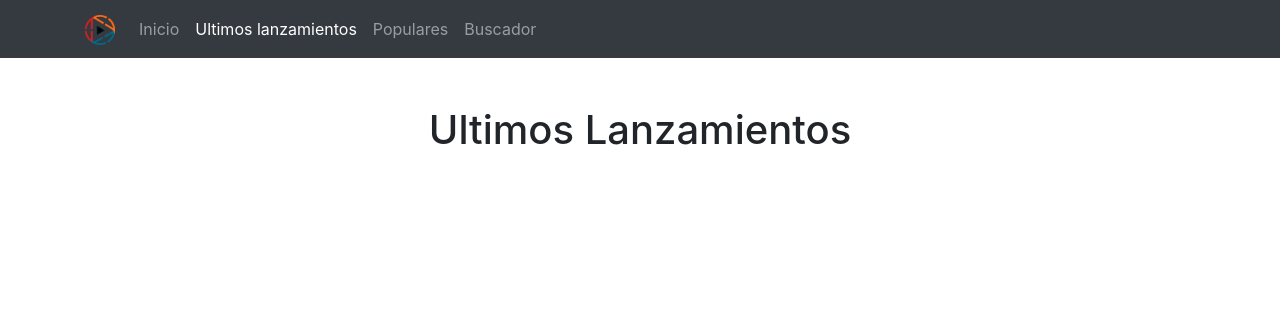
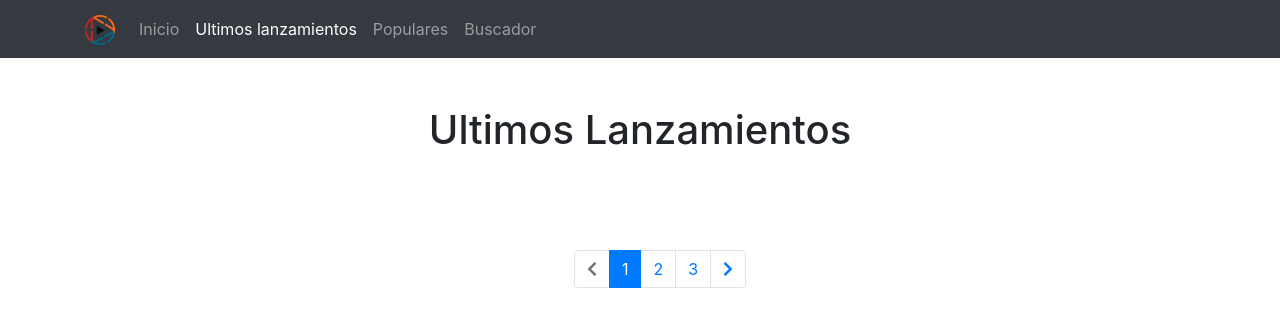
Before and after one commit to carlosalberto05/peliculas-js, a website: page now-playing.html in a window 1280 px wide. Drawn offline with nearby package versions, Linux system fonts and the light colour scheme; no server answers.

Commit message:
Se creo la paginacion

```diff
--- a/now-playing.html
+++ b/now-playing.html
@@ -66,6 +66,9 @@
     <div class="container-fluid mt-5">
       <h1 class="text-center mb-5">Ultimos Lanzamientos</h1>
       <div class="row list-cards"></div>
+      <nav aria-label="Page navigation example">
+        <ul aria-label="navigation" class="navigation mt-5"></ul>
+      </nav>
     </div>
   </body>
 </html>
--- a/src/js/now-playing.js
+++ b/src/js/now-playing.js
@@ -5,6 +5,7 @@ document.addEventListener("DOMContentLoaded", () => {
   let { page } = getUrlVars();
   page == undefined ? (page = 1) : null;
   renderNewMovies(page);
+  renderControls(page);
 });
 
 const getUrlVars = () => {
@@ -51,3 +52,64 @@ const renderNewMovies = async (page) => {
 
   document.getElementsByClassName("list-cards")[0].innerHTML = html;
 };
+
+const renderControls = (page) => {
+  const baseUrlPage = "../../now-playing.html?page=";
+  const pageNubmer = parseInt(page);
+  const previus = pageNubmer - 1;
+  const next = pageNubmer + 1;
+
+  let html = "";
+
+  if (page == 1) {
+    html = `
+      <ul class="pagination justify-content-center">
+        <li class="page-item disabled">
+        <a class="page-link" href="#">
+            <i class="fas fa-chevron-left"></i>
+        </a>
+        </li>
+        <li class="page-item active">
+            <a class="page-link" href="${baseUrlPage + "1"}">1</a>
+        </li>
+        <li class="page-item ">
+            <a class="page-link" href="${baseUrlPage + "2"}">2</a>
+        </li>
+        <li class="page-item ">
+            <a class="page-link" href="${baseUrlPage + "3"}">3</a>
+        </li>
+        <li class="page-item ">
+        <a class="page-link" href="${baseUrlPage + "2"}">
+            <i class="fas fa-chevron-right"></i>
+        </a>
+    </li>
+      </ul>
+      `;
+  } else {
+    html = `
+    <ul class="pagination justify-content-center">
+      <li class="page-item">
+      <a class="page-link" href="${baseUrlPage + previus}">
+          <i class="fas fa-chevron-left"></i>
+      </a>
+      </li>
+      <li class="page-item ">
+          <a class="page-link" href="${baseUrlPage + previus}">${previus}</a>
+      </li>
+      <li class="page-item active">
+          <a class="page-link" href="${baseUrlPage + page}">${page}</a>
+      </li>
+      <li class="page-item ">
+          <a class="page-link" href="${baseUrlPage + next}">${next}</a>
+      </li>
+      <li class="page-item ">
+      <a class="page-link" href="${baseUrlPage + next}">
+          <i class="fas fa-chevron-right"></i>
+      </a>
+  </li>
+    </ul>
+    `;
+  }
+
+  document.getElementsByClassName("navigation")[0].innerHTML = html;
+};
```
